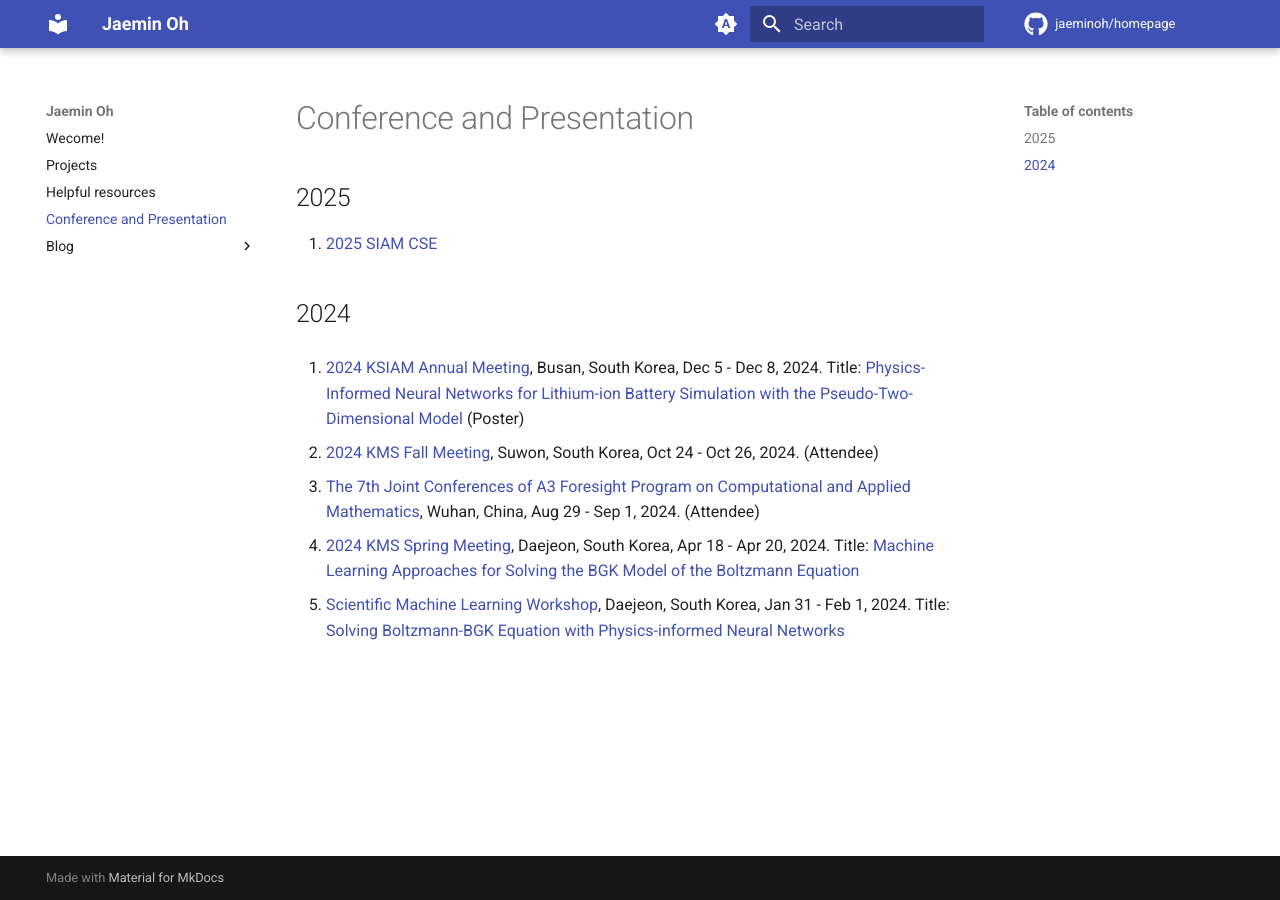
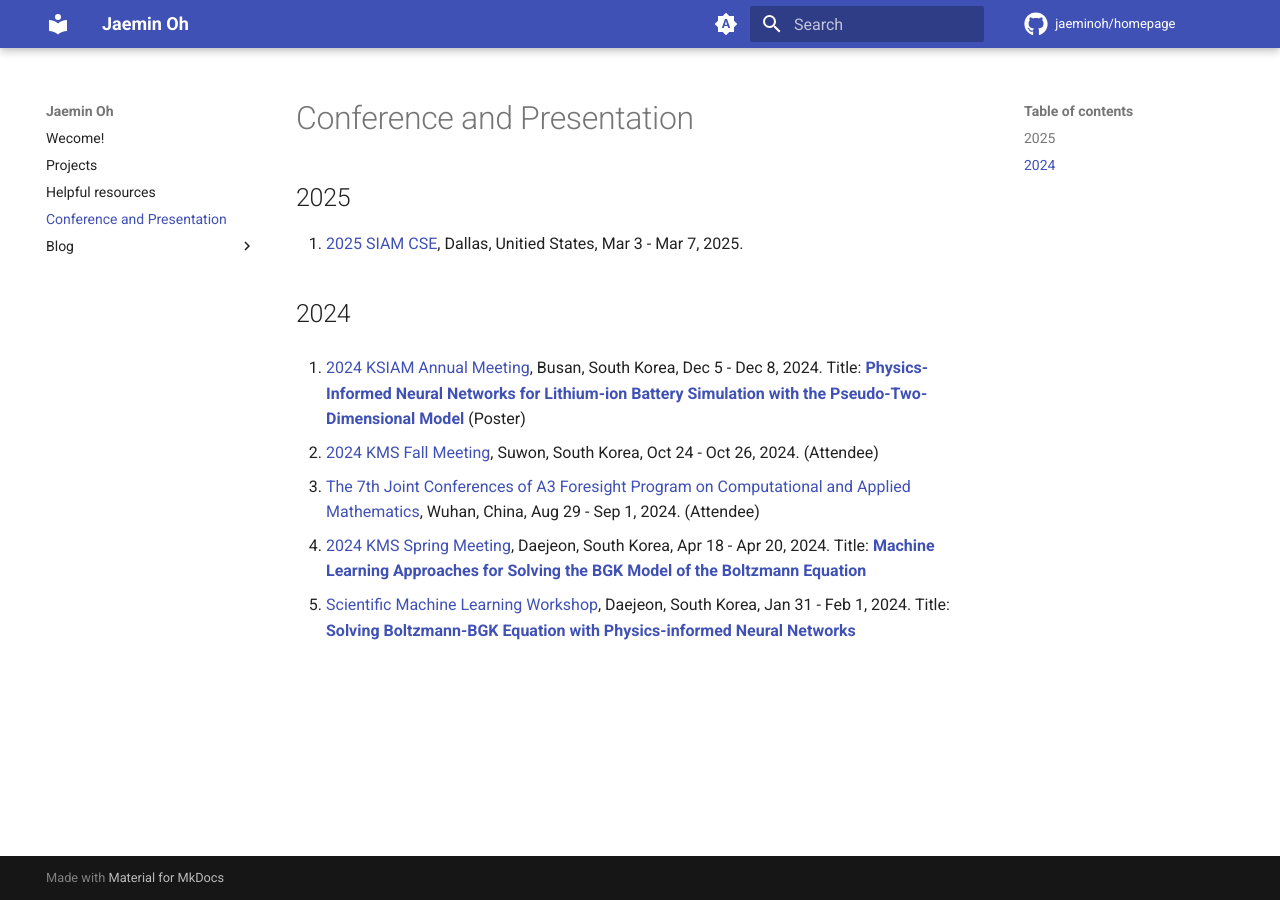
Before and after one commit to jaeminoh/jaeminoh.github.io, an MkDocs documentation site: the page built from docs/Travel.md, in a window 1280 px wide. Built offline with MkDocs 1.6.1 and Material for MkDocs 9.7.7, drawn with Linux system fonts in a browser that asks for light colours; comment, search, counter and statistics services are not loaded.

Commit message:
update docs

```diff
--- a/docs/Travel.md
+++ b/docs/Travel.md
@@ -1,15 +1,15 @@
 # Conference and Presentation
 
 ## 2025
-1. [2025 SIAM CSE](https://www.siam.org/conferences-events/siam-conferences/cse25/)
+1. [2025 SIAM CSE](https://www.siam.org/conferences-events/siam-conferences/cse25/), Dallas, Unitied States, Mar 3 - Mar 7, 2025.
 
 ## 2024
-1. [2024 KSIAM Annual Meeting](https://ksiam.org/Conference/ConferenceView.asp?AC=0&CODE=CC20240701&CpPage=#CONF), Busan, South Korea, Dec 5 - Dec 8, 2024. Title: [Physics-Informed Neural Networks for Lithium-ion Battery Simulation with the Pseudo-Two-Dimensional Model]() (Poster)
+1. [2024 KSIAM Annual Meeting](https://ksiam.org/Conference/ConferenceView.asp?AC=0&CODE=CC20240701&CpPage=#CONF), Busan, South Korea, Dec 5 - Dec 8, 2024. Title: [**Physics-Informed Neural Networks for Lithium-ion Battery Simulation with the Pseudo-Two-Dimensional Model**](https://drive.google.com/file/d/1bBKrRTekZUlEkF0L_mvEesNyNjw33uta/view?usp=share_link) (Poster)
 
 2. [2024 KMS Fall Meeting](https://www.kms.or.kr/conference/2024_fall/), Suwon, South Korea, Oct 24 - Oct 26, 2024. (Attendee)
 
 3. [The 7th Joint Conferences of A3 Foresight Program on Computational and Applied Mathematics](https://tmcc.whu.edu.cn/info/1991/14431.htm), Wuhan, China, Aug 29 - Sep 1, 2024. (Attendee)
 
-4. [2024 KMS Spring Meeting](https://www.kms.or.kr/conference/2024_spring/program/session.html?period=87&session_detail=367), Daejeon, South Korea, Apr 18 - Apr 20, 2024. Title: [Machine Learning Approaches for Solving the BGK Model of the Boltzmann Equation](https://drive.google.com/file/d/1KhdPqKORzjeSUyDRxi8DdfCqFGX1LHtT/view?usp=sharing)
+4. [2024 KMS Spring Meeting](https://www.kms.or.kr/conference/2024_spring/program/session.html?period=87&session_detail=367), Daejeon, South Korea, Apr 18 - Apr 20, 2024. Title: [**Machine Learning Approaches for Solving the BGK Model of the Boltzmann Equation**](https://drive.google.com/file/d/1KhdPqKORzjeSUyDRxi8DdfCqFGX1LHtT/view?usp=sharing)
 
-5. [Scientific Machine Learning Workshop](https://ksme.or.kr/Conference/ConferenceView.asp?top_param=1&sub_param=6&AC=5&CODE=C520231201&B_CATE=), Daejeon, South Korea, Jan 31 - Feb 1, 2024. Title: [Solving Boltzmann-BGK Equation with Physics-informed Neural Networks](https://drive.google.com/file/d/1C_t0M5giwa4QpENIBPFAAXloDk6ZZgko/view?usp=sharing)
+5. [Scientific Machine Learning Workshop](https://ksme.or.kr/Conference/ConferenceView.asp?top_param=1&sub_param=6&AC=5&CODE=C520231201&B_CATE=), Daejeon, South Korea, Jan 31 - Feb 1, 2024. Title: [**Solving Boltzmann-BGK Equation with Physics-informed Neural Networks**](https://drive.google.com/file/d/1C_t0M5giwa4QpENIBPFAAXloDk6ZZgko/view?usp=sharing)
```
